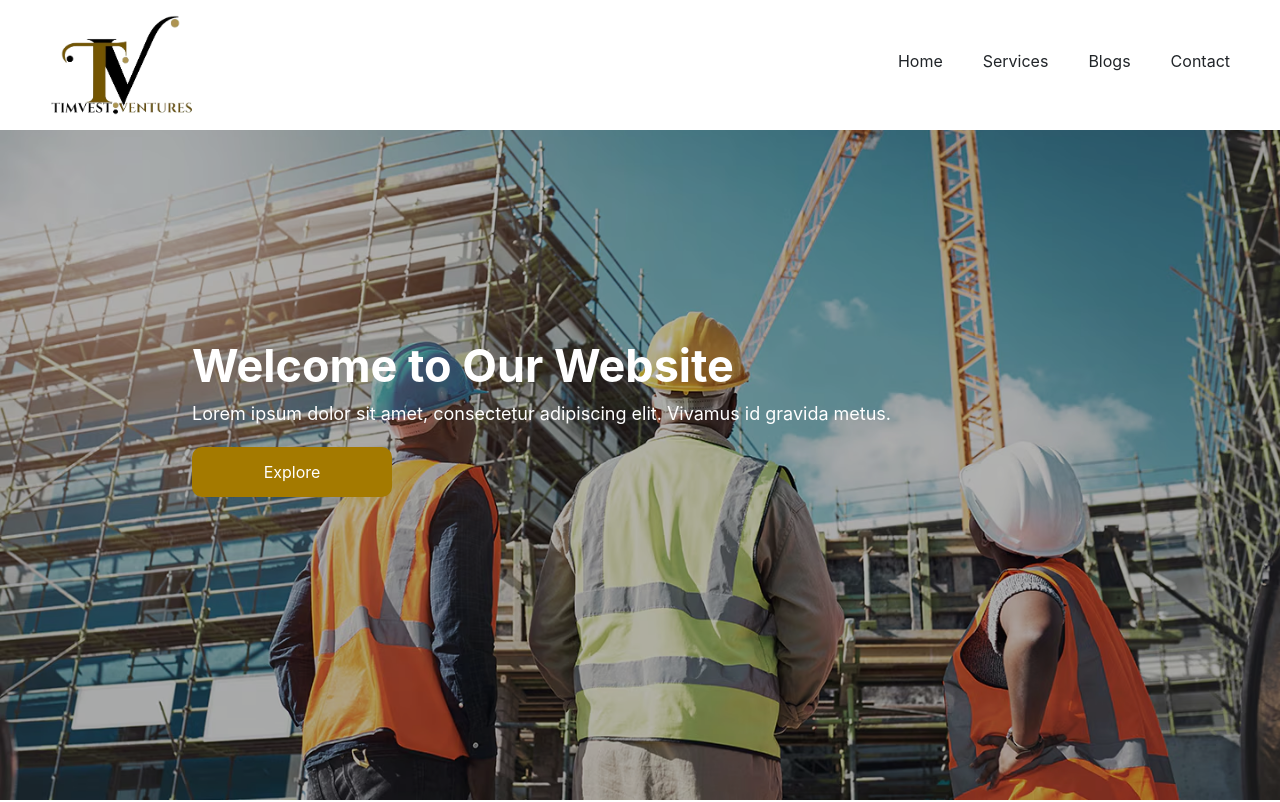
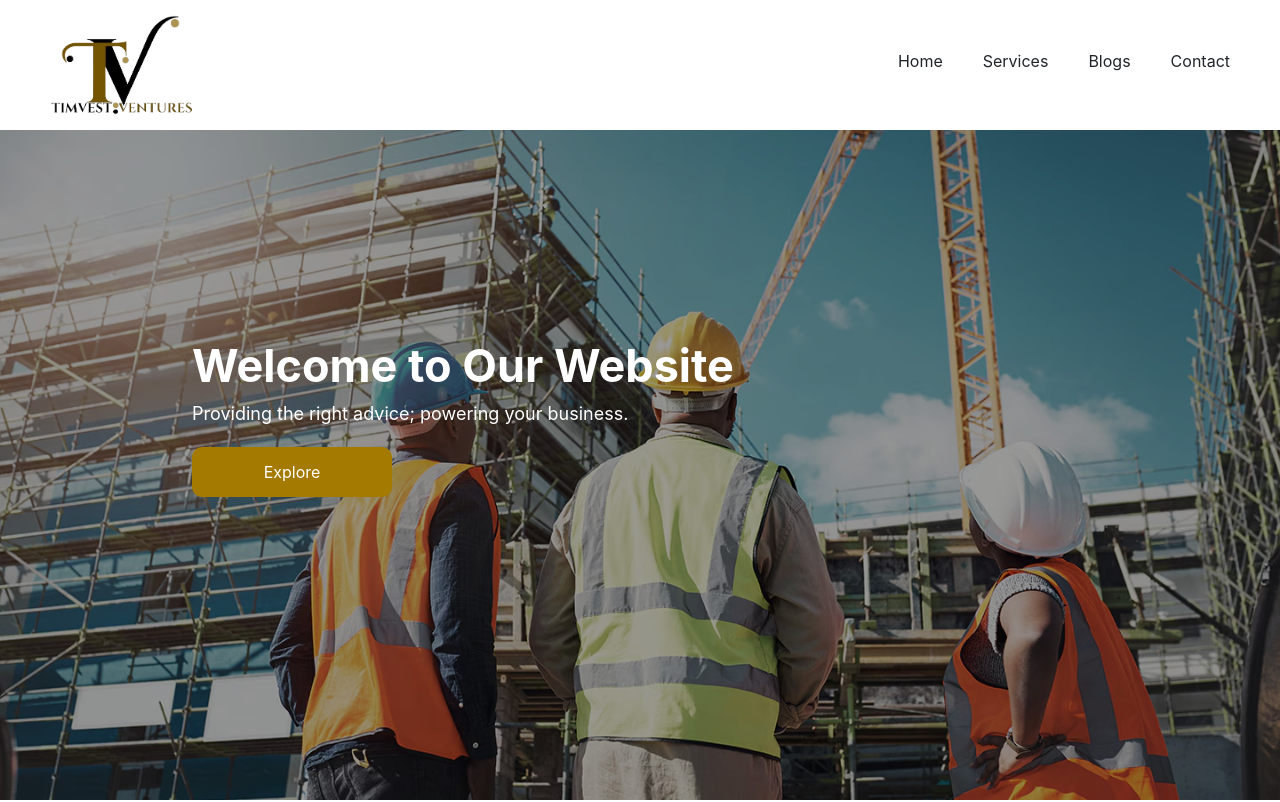
Before and after one commit to Georgeches/landing, a React (Create React App) app: page / in a window 1280 px wide. Shown: the top 802 px of the page. Built offline with nearby package versions, Linux system fonts and the light colour scheme.

Commit message:
update hero

```diff
--- a/src/components/Hero.js
+++ b/src/components/Hero.js
@@ -7,7 +7,7 @@ export default function Hero(){
             <img src={hero_image} className="w-100" alt="hero"/>
             <div className='hero-texts'>
                 <p className='hero-texts-header'>Welcome to Our Website</p>
-                <p className='hero-texts-small'>Lorem ipsum dolor sit amet, consectetur adipiscing elit. Vivamus id gravida metus.</p>
+                <p className='hero-texts-small'>Providing the right advice; powering your business.</p>
                 <button className='hero-texts-button'>Explore</button>
             </div>
         </div>
--- a/src/styling/Hero.css
+++ b/src/styling/Hero.css
@@ -4,7 +4,7 @@
 }
 
 .hero img{
-    filter: brightness(70%);
+    filter: brightness(60%);
 }
 
 .hero-texts{
```
